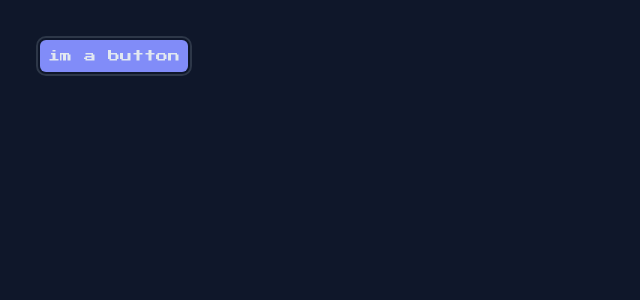
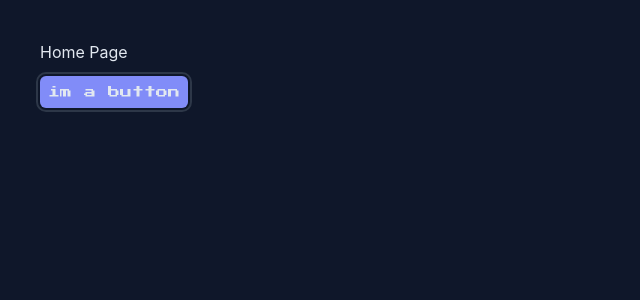
Before and after one commit to Mouad-MCH/GameExplorer, a React (Vite) app: page / in a window 1280 px wide. Shown: the top 300 px of the page, without its empty margins (0-640 px from the left). Built offline with nearby package versions, Linux system fonts and the light colour scheme.

Commit message:
setup react router dom and add home page as an exemple

```diff
--- a/src/App.jsx
+++ b/src/App.jsx
@@ -1,13 +1,13 @@
+import { BrowserRouter, Routes, Route } from "react-router-dom";
+import Home from "./pages/Home";
+
 const App = () => {
     return (
-        <div className=" bg-background m-10 text-card-foreground  ">
-            <button
-                className="outline-2 outline-offset-2 outline-secondary font-press cursor-pointer bg-primary  p-2  rounded-md focus:outline-primary transition-all duration-300
-             text-xs  "
-            >
-                im a button
-            </button>
-        </div>
+        <BrowserRouter>
+            <Routes>
+                <Route path="/" element={<Home />} />
+            </Routes>
+        </BrowserRouter>
     );
 };
 
--- /dev/null
+++ b/src/pages/Home.jsx
@@ -0,0 +1,15 @@
+const Home = () => {
+    return (
+        <div className=" bg-background m-10 text-card-foreground  ">
+            <h1 className="mb-3">Home Page</h1>
+            <button
+                className="outline-2 outline-offset-2 outline-secondary font-press cursor-pointer bg-primary  p-2  rounded-md focus:outline-primary transition-all duration-300
+             text-xs  "
+            >
+                im a button
+            </button>
+        </div>
+    );
+};
+
+export default Home;
```
